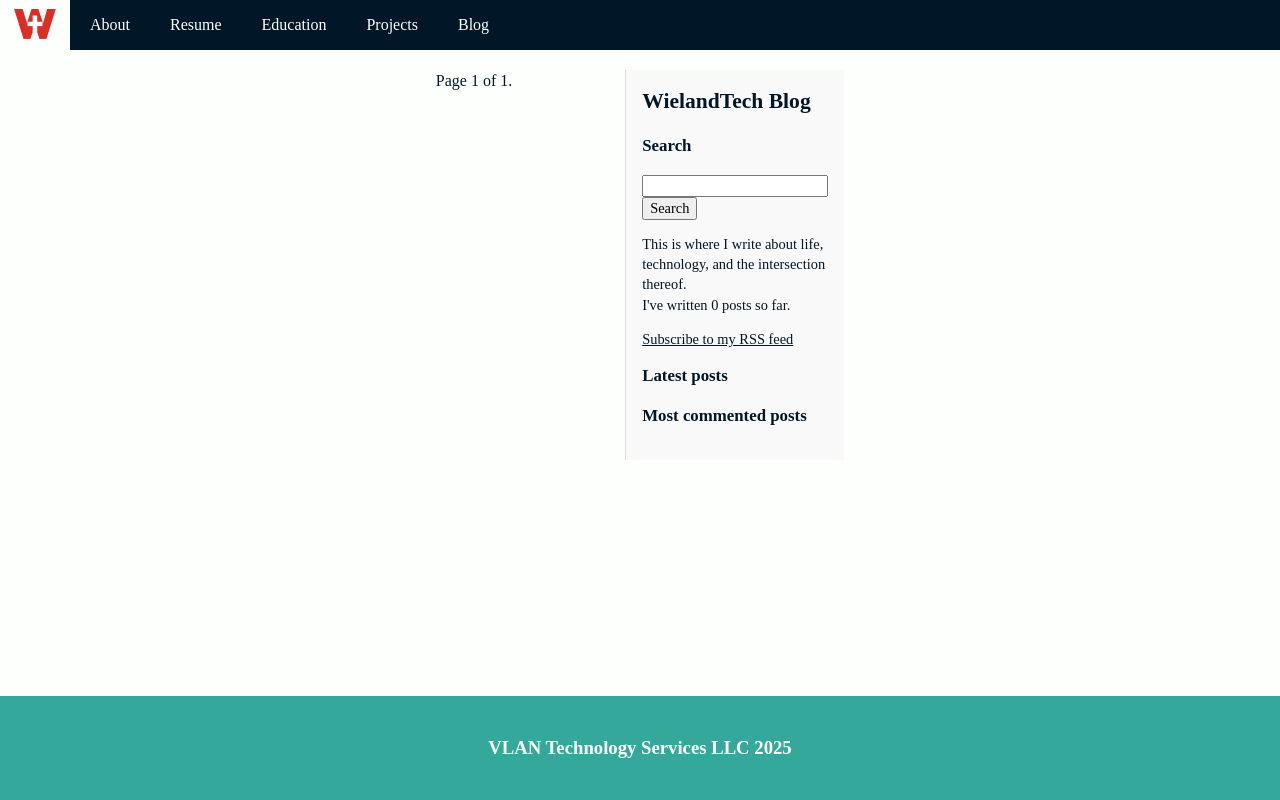
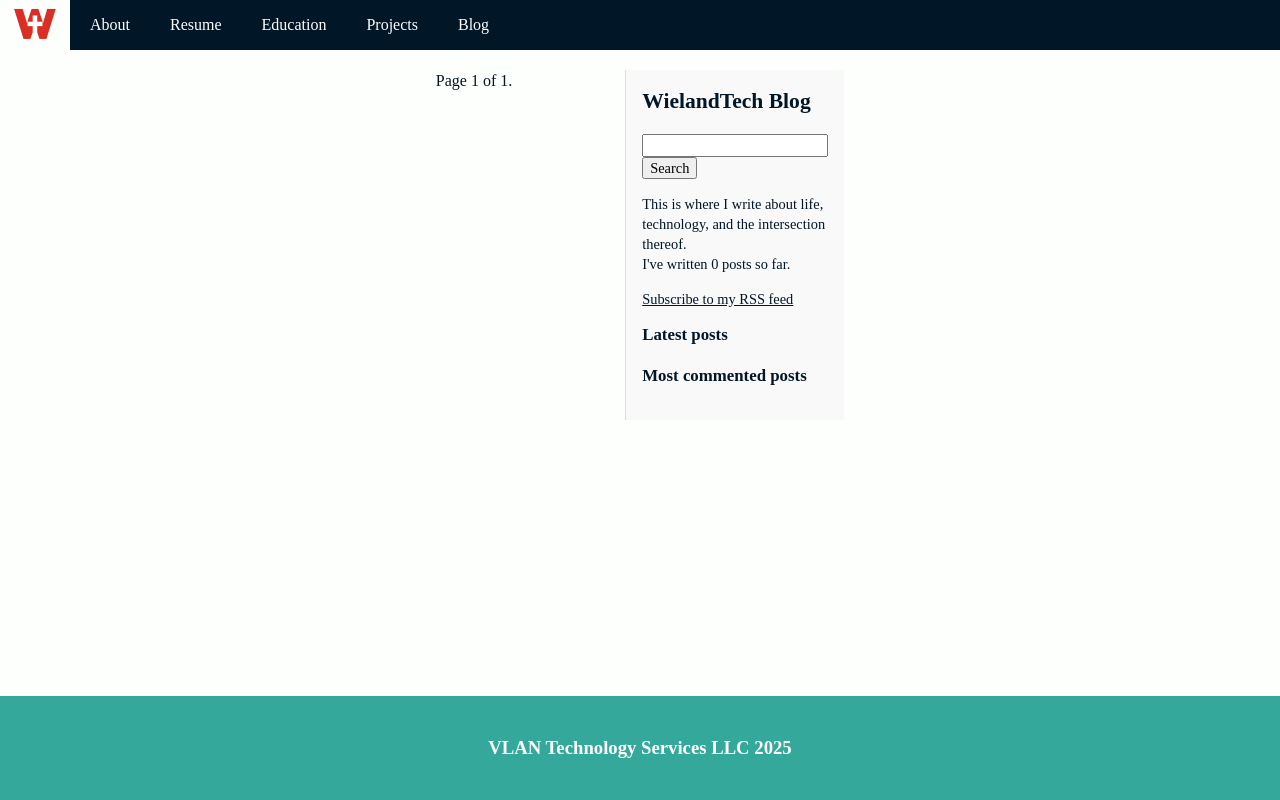
Before and after one commit to wielandtech/w_tech, a Django app: page /blog/ in a window 1280 px wide. Run offline with Django 5.2, Linux system fonts and the light colour scheme; data that the repository does not hold is empty.

```diff
--- a/wielandtech/blog/templates/blog/post/search_form.html
+++ b/wielandtech/blog/templates/blog/post/search_form.html
@@ -1,5 +1,4 @@
 {% if not request.path == '/blog/search/' %}
-    <h3>Search</h3>
     <form method="get" action="{% url 'blog:post_search' %}">
         {{ form.query }}
         <input type="submit" value="Search" />
```
